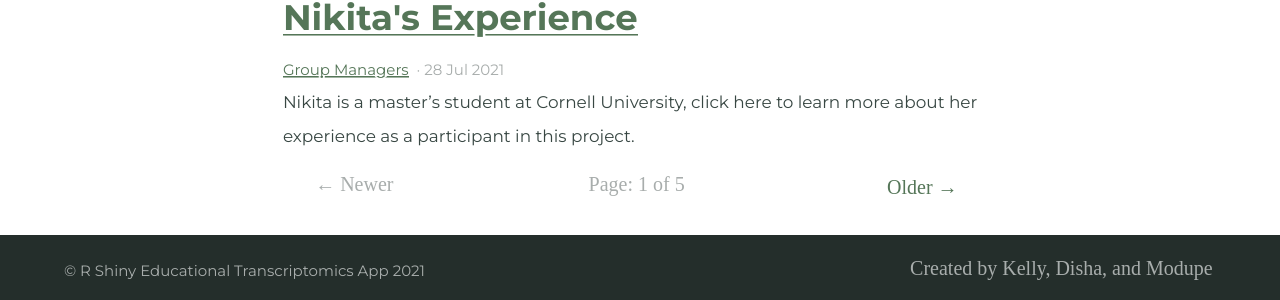
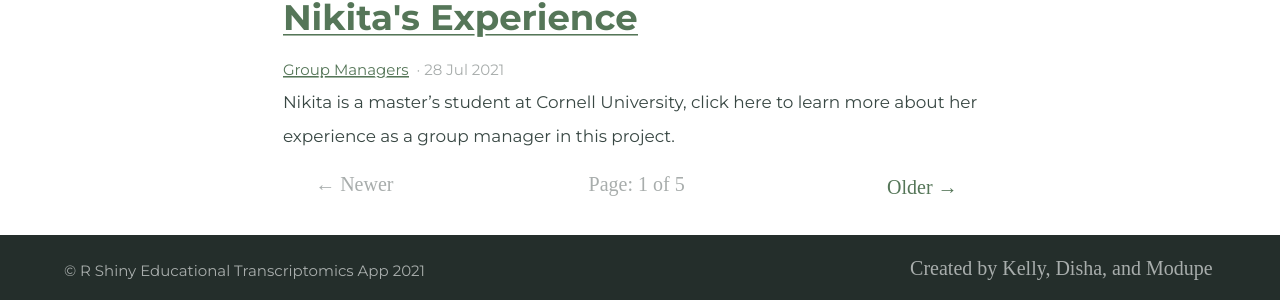
Before and after one commit to BI-STEM-Away/sMAP_dev, a Jekyll site: the page built from blog/index.html, in a window 1280 px wide. Shown: the part 760-1060 px from the top of the page. Built offline with Jekyll 4.4.1, drawn with Linux system fonts in a browser that asks for light colours; the list of posts is cut into pages by our own code.

Commit message:
Update 2021-07-28-Nikita-blog.md

```diff
--- a/_posts/2021-07-28-Nikita-blog.md
+++ b/_posts/2021-07-28-Nikita-blog.md
@@ -3,7 +3,7 @@ title: Nikita's Experience
 categories:
 - Group Managers
 excerpt: |
-  Nikita is a master's student at Cornell University, click here to learn more about her experience as a participant in this project.|
+  Nikita is a master's student at Cornell University, click here to learn more about her experience as a group manager in this project.|
 feature_image: "https://bi-stem-away.github.io/shiny_app_dev/Banner.png"
 image: "https://bi-stem-away.github.io/shiny_app_dev/Banner.png"
 ---
```
